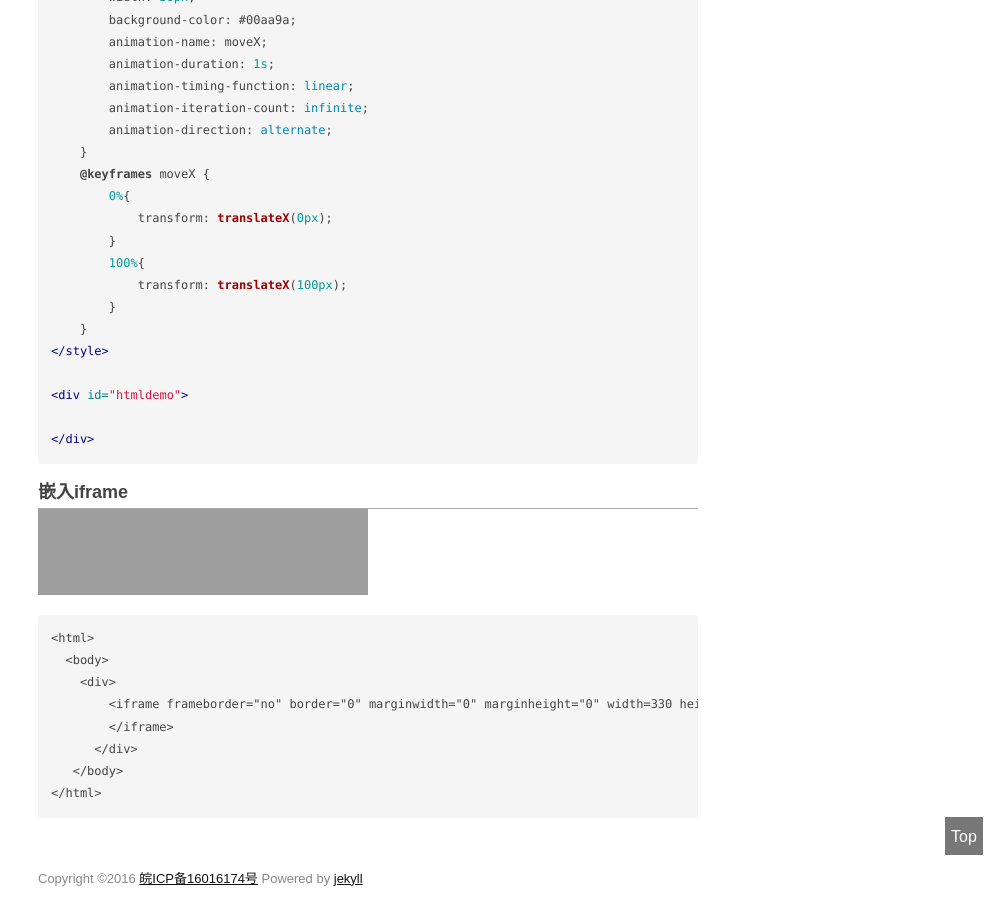
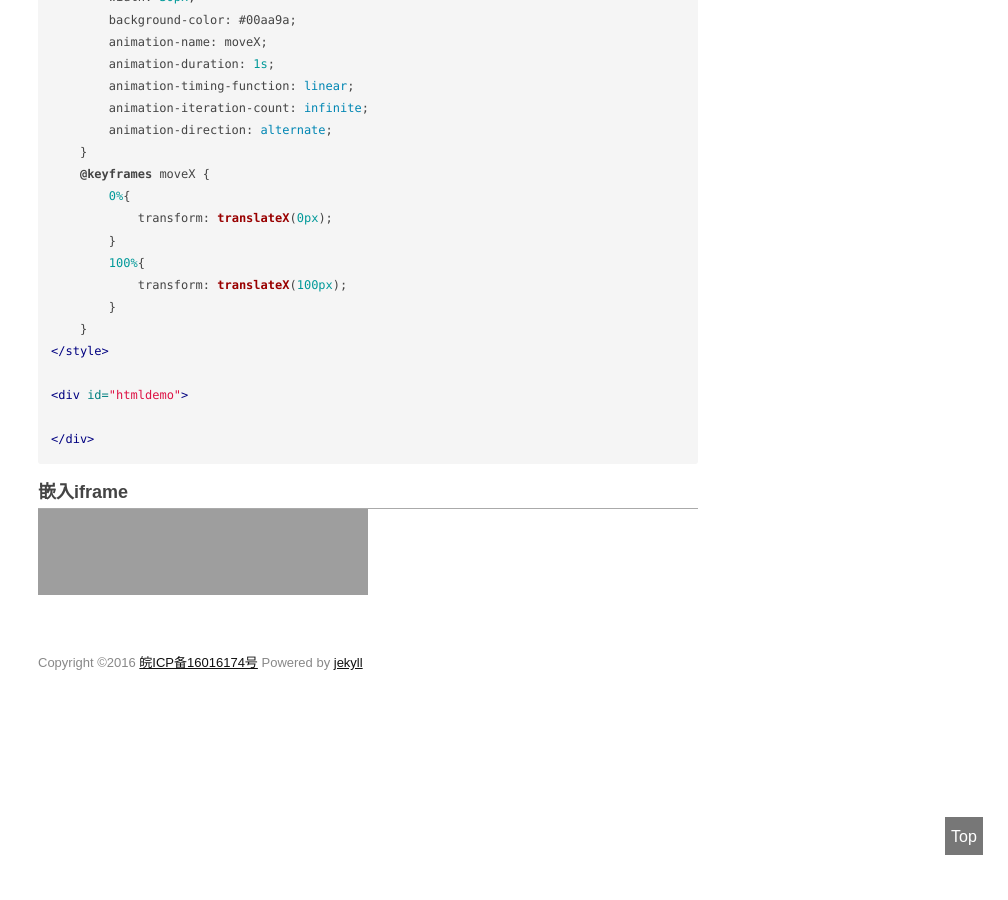
Before and after one commit to TMaize/tmaize-blog, a Jekyll site: the page built from _posts/2015-01-01-主题预览.md, in a window 1280 px wide and 900 px high, scrolled down 5540 px. Shown: the whole window, without its empty margins (272-1280 px from the left). Built offline with Jekyll 4.4.1, drawn with Linux system fonts in a browser that asks for light colours; grey boxes are pictures that could not be loaded.

Commit message:
修改文章

````diff
--- a/_posts/2015-01-01-主题预览.md
+++ b/_posts/2015-01-01-主题预览.md
@@ -297,22 +297,5 @@
 
 # 嵌入iframe
 
-<html>
-  <body>
-    <div>
-        <iframe frameborder="no" border="0" marginwidth="0" marginheight="0" width=330 height=86 src="//music.163.com/outchain/player?type=2&id=64517&auto=0&height=66">
-        </iframe>
-      </div>
-   </body>
-</html>
-
-```
-<html>
-  <body>
-    <div>
-        <iframe frameborder="no" border="0" marginwidth="0" marginheight="0" width=330 height=86 src="//music.163.com/outchain/player?type=2&id=64517&auto=0&height=66">
-        </iframe>
-      </div>
-   </body>
-</html>
-```
+<iframe frameborder="no" border="0" marginwidth="0" marginheight="0" width=330 height=86 src="//music.163.com/outchain/player?type=2&amp;id=64517&amp;auto=0&amp;height=66">
+</iframe>
````
